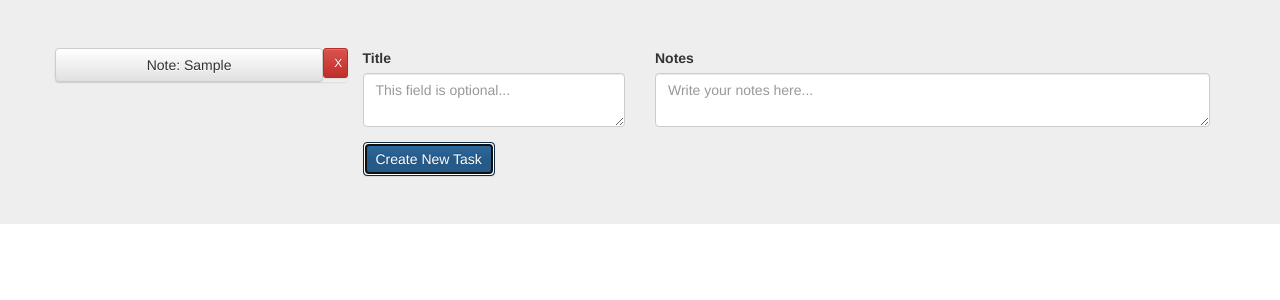
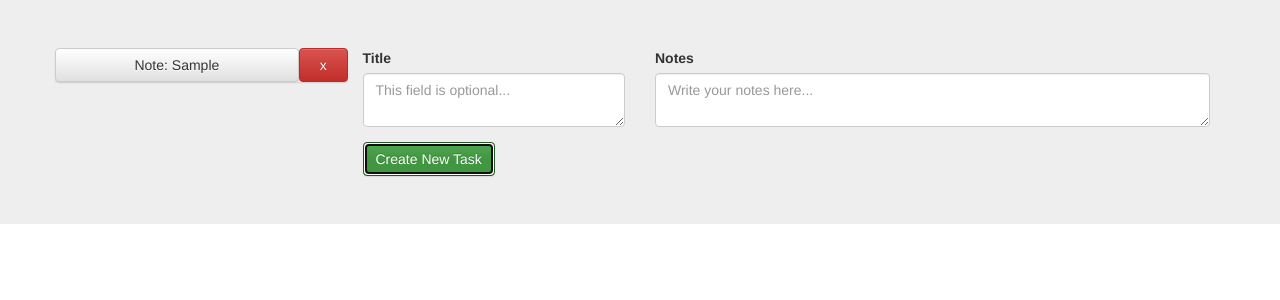
Before and after one commit to azhar22k/TODO_APP, a React (Create React App) app: page / in a window 1280 px wide. Both pictures are taken after typing "Sample", "Sample" into the empty fields and a click on the button "Create New Task". Shown: the top 300 px of the page. Built offline with nearby package versions, Linux system fonts and the light colour scheme.

Commit message:
Added cancel option in update task

```diff
--- a/src/App.js
+++ b/src/App.js
@@ -1,6 +1,11 @@
 import React, {Component} from 'react';
 import {connect} from 'react-redux';
-import {addToDo, deleteTaskList, updateButtonName, updateTaskList} from './actions/action';
+import {
+	addToDo,
+	deleteTaskList,
+	updateButtonName,
+	updateTaskList,
+	cancelAction} from './actions/action';
 import ReactDOM from 'react-dom';
 import {
 	Button,
@@ -41,16 +46,29 @@ export class App extends Component {
 
 	updateTask() {
 		if (this.currentText.length > 0) {
-			this.props.dispatch(updateTaskList(this.currentTitle, this.currentText, this.updateIndex));
+			this.props.dispatch(updateTaskList(
+				this.currentTitle.length<1
+					?this.currentText.slice(0,20)
+					:this.currentTitle,
+				this.currentText, this.currentText, this.updateIndex));
 		}
 		else {
 			alert('please fill the Note field');
 		}
 	}
+	cancelUpdateTask() {
+		this.props.dispatch(cancelAction());
+		ReactDOM.findDOMNode(this.refs.title).value = '';
+		ReactDOM.findDOMNode(this.refs.text).value = '';
+	}
 	addTask(event) {
 		if (this.props.ll.btn === 'Create New Task') {
 			if (this.currentText.length > 0) {
-				this.props.dispatch(addToDo(this.currentTitle.length<1?this.currentText.slice(0,20):this.currentTitle, this.currentText));
+				this.props.dispatch(addToDo(
+					this.currentTitle.length<1
+						?this.currentText.slice(0,20)
+						:this.currentTitle,
+					this.currentText));
 			}
 			else {
 				alert('please fill the Note field');
@@ -60,6 +78,7 @@ export class App extends Component {
 			this.updateTask();
 		}
 
+
 		// for emptying the value in input text
 		ReactDOM.findDOMNode(this.refs.title).value = '';
 		ReactDOM.findDOMNode(this.refs.text).value = '';
@@ -67,22 +86,25 @@ export class App extends Component {
 		this.currentTitle = '';
 	}
 	render() {
-
-		console.log('BUTTON',this.props.ll.btn);
-		return (<div className="jumbotron">
+		return (<div className='jumbotron'>
 			<div className='container'>
 				<div className='row'>
-					{console.log('PAY ATTANTION',this.props.ll.tasks )}
+					{console.log('TASK STATUS',this.props.ll.tasks )}
 					<div className='col-md-3'>
 						{
 							this.props.ll.tasks.map((data, index) => {
 								var kk = Object.keys(data);
 								return (<div key={index}>
-									<ListGroup className="row">
-										<Button className="col-md-11" key={index} onClick={this.displayTask.bind(this, data[kk[0]], kk[0])}>
+									<ListGroup className='row'>
+										<Button
+											className='col-md-10' key={index}
+											onClick={this.displayTask.bind(this, data[kk[0]], kk[0])}>
 											Note: {kk}
 										</Button>
-										<Button className="col-md-1" bsStyle="danger" bsSize="small" onClick={this.deleteTask.bind(this, index, data[kk[0]], kk[0])}>X</Button>
+										<Button className='col-md-2' bsStyle='danger'
+											onClick={
+												this.deleteTask.bind(
+													this, index, data[kk[0]], kk[0])}>x</Button>
 									</ListGroup>
 								</div>);
 							})
@@ -91,23 +113,42 @@ export class App extends Component {
 					<div className='col-md-9'>
 						<div className='row'>
 							<div className='col-md-4'>
-								<FormGroup controlId="formControlsTextarea">
+								<FormGroup controlId='formControlsTextarea'>
 									<ControlLabel>Title</ControlLabel>
-									<FormControl componentClass="textarea" placeholder="This field is optional..." ref='title' maxLength="20" onChange={(event) => {
-										this.currentTitle = event.target.value;
-									}}/>
+									<FormControl componentClass='textarea'
+										placeholder='This field is optional...'
+										ref='title' maxLength='20' onChange={(event) => {
+											this.currentTitle = event.target.value;
+										}}/>
 								</FormGroup>
 							</div>
 							<div className='col-md-8'>
-								<FormGroup controlId="formControlsTextarea">
+								<FormGroup controlId='formControlsTextarea'>
 									<ControlLabel>Notes</ControlLabel>
-									<FormControl componentClass="textarea" placeholder="Write your notes here..." ref='text' onChange={(event) => {
-										this.currentText = event.target.value;
-									}}/>
+									<FormControl componentClass='textarea'
+										placeholder='Write your notes here...'
+										ref='text' onChange={(event) => {
+											this.currentText = event.target.value;
+										}}/>
 								</FormGroup>
 							</div>
 						</div>
-						<Button bsStyle="primary" className="button" onClick={this.addTask.bind(this)}>{this.props.ll.btn.length<1?'Create New Task':this.props.ll.btn}</Button>
+						<div className='row'>
+							<div className='col-md-2'>
+								<Button bsStyle='success' className='button'
+									onClick={this.addTask.bind(this)}>{
+										this.props.ll.btn.length<1
+											?'Create New Task'
+											:this.props.ll.btn}</Button>
+							</div>
+							{(() => {
+								if (this.props.ll.btn === 'Update Task') {
+									return (<div className='col-md-2'>
+										<Button bsStyle='danger' className='button' onClick={this.cancelUpdateTask.bind(this)}>Cancel</Button>
+									</div>);
+								}
+							})()}
+						</div>
 					</div>
 				</div>
 			</div>
--- a/src/actions/action.js
+++ b/src/actions/action.js
@@ -27,3 +27,9 @@ export function updateTaskList(title, text, index) {
 		index: index
 	};
 }
+
+export function cancelAction(){
+	return {
+		type: 'CANCEL_ACTION'
+	};
+}
--- a/src/reducers/reducer.js
+++ b/src/reducers/reducer.js
@@ -43,6 +43,12 @@ const updateList = (state = {tasks:[],title:'', text:'', btn:'Create New Task'},
 			tasks:xx
 		};
 		break;
+	case 'CANCEL_ACTION':
+		state = {
+			...state,
+			btn:'Create New Task'
+		};
+		break;
 	default:
 		break;
 	}
```
